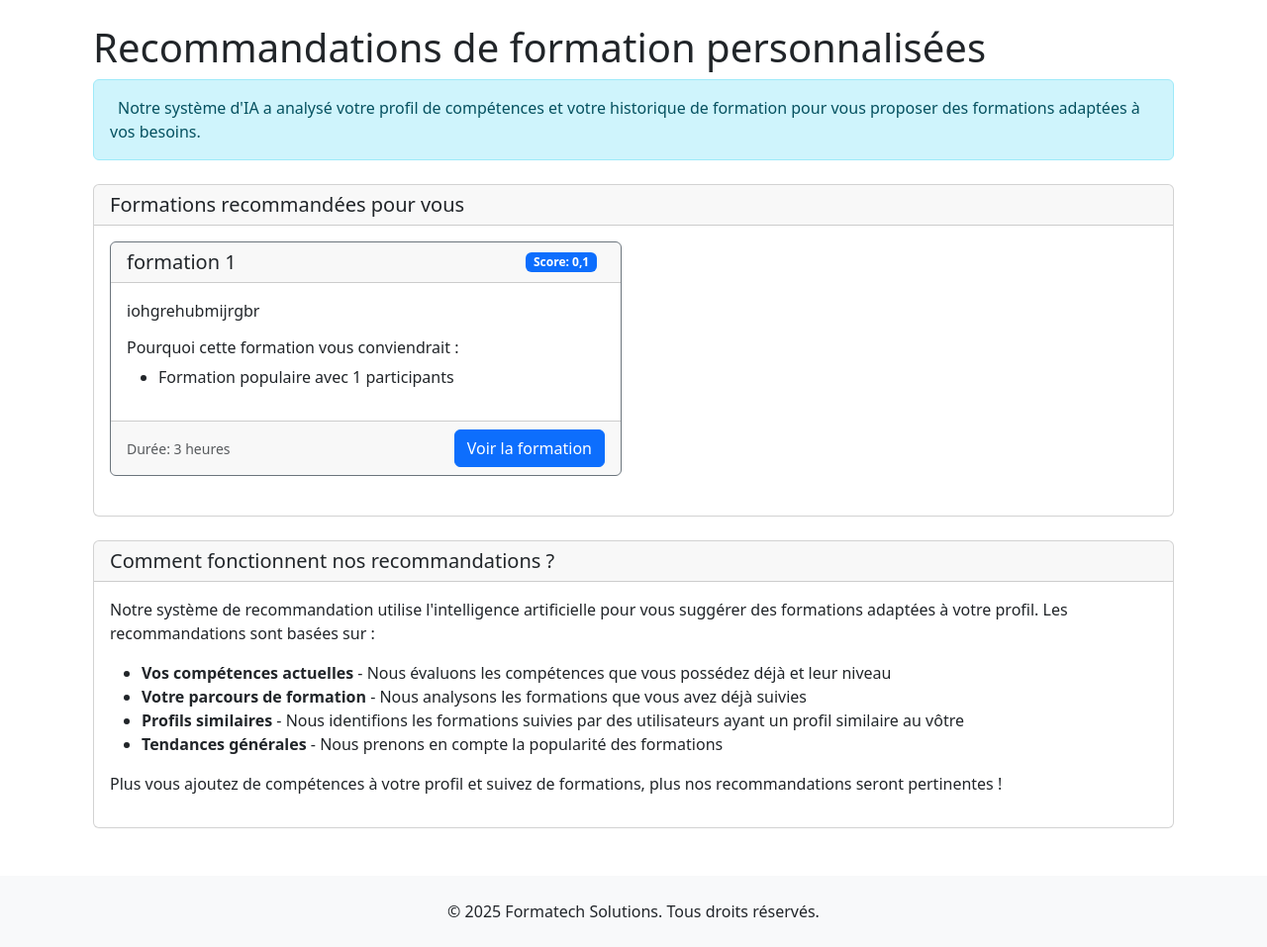
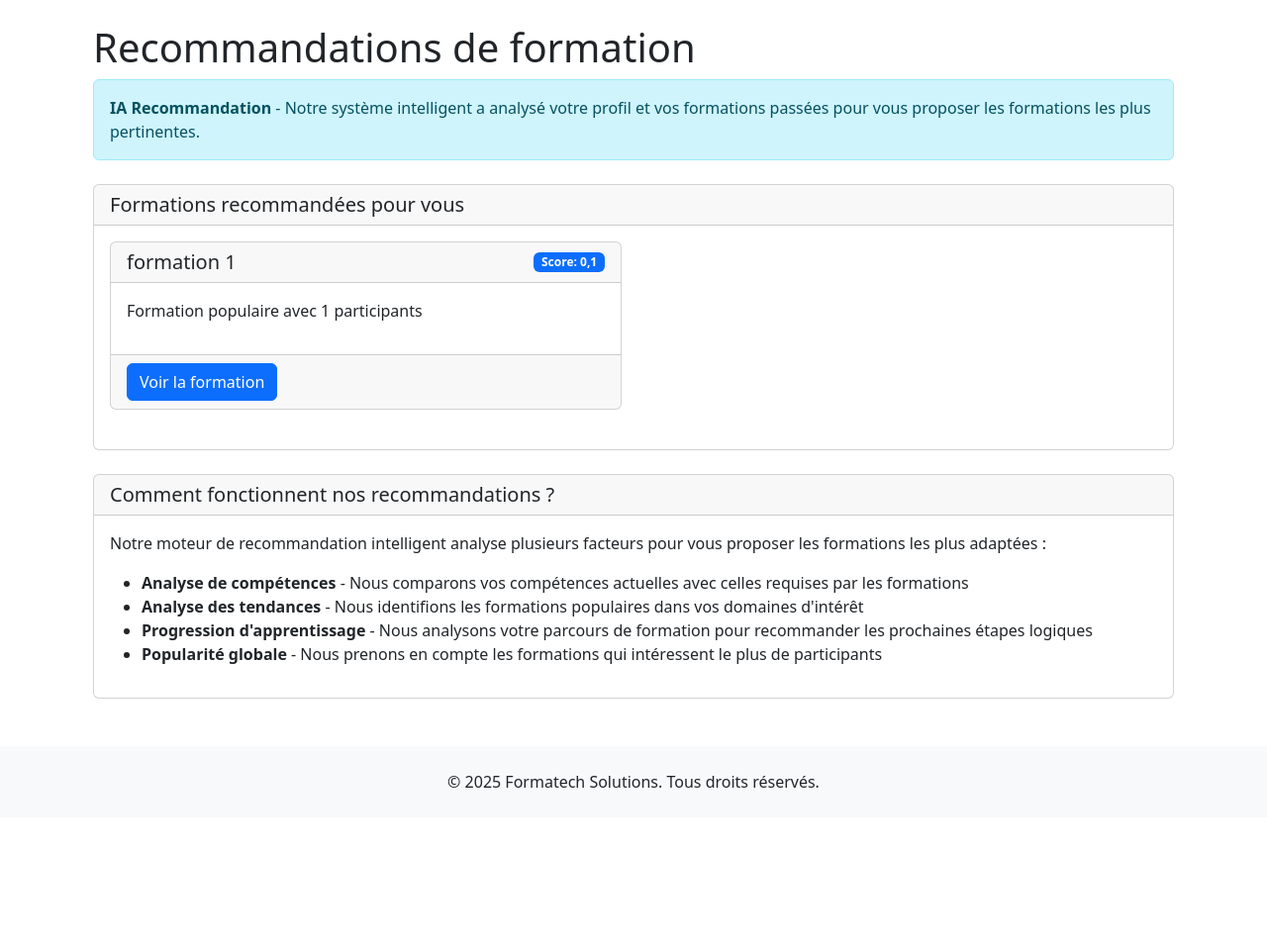
Before and after one commit to Imane143/formatech1, a Django app: page /ai/recommendations/ in a window 1280 px wide. Shown: the part 56-1013 px from the top of the page at 99% size. After the commit the page ends 852 px from the top, so only its background shows below. Run offline with Django 5.2, Linux system fonts and the light colour scheme; a user stored in the database is signed in; data comes from the database, SQL or seed files in the repository; both versions use the stored data as it was after the commit.

Commit message:
3d commit

```diff
--- a/ai_modules/templates/ai_modules/training_recommendations.html
+++ b/ai_modules/templates/ai_modules/training_recommendations.html
@@ -1,16 +1,13 @@
 {% extends "base.html" %}
-{% load ai_filters %}
-
 
 {% block title %}Recommandations de formation{% endblock %}
 
 {% block content %}
 <div class="container">
-    <h1>Recommandations de formation personnalisées</h1>
+    <h1>Recommandations de formation</h1>
 
     <div class="alert alert-info mb-4">
-        <i class="bi bi-lightbulb-fill me-2"></i>
-        Notre système d'IA a analysé votre profil de compétences et votre historique de formation pour vous proposer des formations adaptées à vos besoins.
+        <strong>IA Recommandation</strong> - Notre système intelligent a analysé votre profil et vos formations passées pour vous proposer les formations les plus pertinentes.
     </div>
 
     <div class="card mb-4">
@@ -22,37 +19,15 @@
                 <div class="row">
                     {% for recommendation in recommendations %}
                         <div class="col-md-6 mb-4">
-                            <div class="card h-100 border-{% if recommendation.score > 3 %}success{% elif recommendation.score > 1.5 %}info{% else %}secondary{% endif %}">
+                            <div class="card h-100">
                                 <div class="card-header d-flex justify-content-between align-items-center">
                                     <h5 class="mb-0">{{ recommendation.training.title }}</h5>
-                                    <div class="d-flex align-items-center">
-                                        <span class="badge bg-primary me-2">Score: {{ recommendation.score|floatformat:1 }}</span>
-                                        <div class="star-rating">
-                                            {% for i in "12345" %}
-                                                {% if forloop.counter <= recommendation.score|floatformat:0|add:"0" %}
-                                                    <i class="bi bi-star-fill text-warning"></i>
-                                                {% elif forloop.counter <= recommendation.score|add:"0.5"|floatformat:0|add:"0" %}
-                                                    <i class="bi bi-star-half text-warning"></i>
-                                                {% else %}
-                                                    <i class="bi bi-star text-warning"></i>
-                                                {% endif %}
-                                            {% endfor %}
-                                        </div>
-                                    </div>
+                                    <span class="badge bg-primary">Score: {{ recommendation.score|floatformat:1 }}</span>
                                 </div>
                                 <div class="card-body">
-                                    <p class="card-text">{{ recommendation.training.description|truncatechars:150 }}</p>
-                                    <h6 class="mb-2">Pourquoi cette formation vous conviendrait :</h6>
-                                    <ul>
-                                        {% for reason in recommendation.reason|split:". " %}
-                                            {% if reason %}
-                                                <li>{{ reason }}</li>
-                                            {% endif %}
-                                        {% endfor %}
-                                    </ul>
+                                    <p>{{ recommendation.reason }}</p>
                                 </div>
-                                <div class="card-footer d-flex justify-content-between align-items-center">
-                                    <small class="text-muted">Durée: {{ recommendation.training.duration }} heures</small>
+                                <div class="card-footer">
                                     <a href="{% url 'formation:training_detail' recommendation.training.id %}" class="btn btn-primary">Voir la formation</a>
                                 </div>
                             </div>
@@ -60,10 +35,7 @@
                     {% endfor %}
                 </div>
             {% else %}
-                <div class="alert alert-info">
-                    <p>Aucune recommandation disponible pour le moment. Participez à quelques formations ou ajoutez des compétences à votre profil pour recevoir des recommandations personnalisées.</p>
-                    <a href="{% url 'formation:training_list' %}" class="btn btn-primary mt-2">Explorer les formations</a>
-                </div>
+                <p>Aucune recommandation disponible pour le moment. Participez à quelques formations pour recevoir des recommandations personnalisées.</p>
             {% endif %}
         </div>
     </div>
@@ -73,24 +45,14 @@
             <h5 class="mb-0">Comment fonctionnent nos recommandations ?</h5>
         </div>
         <div class="card-body">
-            <p>Notre système de recommandation utilise l'intelligence artificielle pour vous suggérer des formations adaptées à votre profil. Les recommandations sont basées sur :</p>
+            <p>Notre moteur de recommandation intelligent analyse plusieurs facteurs pour vous proposer les formations les plus adaptées :</p>
             <ul>
-                <li><strong>Vos compétences actuelles</strong> - Nous évaluons les compétences que vous possédez déjà et leur niveau</li>
-                <li><strong>Votre parcours de formation</strong> - Nous analysons les formations que vous avez déjà suivies</li>
-                <li><strong>Profils similaires</strong> - Nous identifions les formations suivies par des utilisateurs ayant un profil similaire au vôtre</li>
-                <li><strong>Tendances générales</strong> - Nous prenons en compte la popularité des formations</li>
+                <li><strong>Analyse de compétences</strong> - Nous comparons vos compétences actuelles avec celles requises par les formations</li>
+                <li><strong>Analyse des tendances</strong> - Nous identifions les formations populaires dans vos domaines d'intérêt</li>
+                <li><strong>Progression d'apprentissage</strong> - Nous analysons votre parcours de formation pour recommander les prochaines étapes logiques</li>
+                <li><strong>Popularité globale</strong> - Nous prenons en compte les formations qui intéressent le plus de participants</li>
             </ul>
-            <p>Plus vous ajoutez de compétences à votre profil et suivez de formations, plus nos recommandations seront pertinentes !</p>
         </div>
     </div>
 </div>
 {% endblock %}
-
-{% block extra_js %}
-<script>
-    // Ajoute une classe CSS pour diviser le texte des raisons en liste
-    document.addEventListener('DOMContentLoaded', function() {
-        // Code pour gérer l'affichage dynamique si nécessaire
-    });
-</script>
-{% endblock %}
--- a/ai_modules/views.py
+++ b/ai_modules/views.py
@@ -92,14 +92,13 @@ def training_skills(request, training_id):
 
 # Fonctions utilitaires
 def generate_recommendations(user):
-    """Génère des recommandations de formation pour un utilisateur basées sur l'IA"""
+    """Génère des recommandations de formation pour un utilisateur avec IA simple"""
     # Supprimer les anciennes recommandations
     Recommendation.objects.filter(user=user).delete()
 
     # Récupérer les compétences de l'utilisateur
     user_skills = UserSkill.objects.filter(user=user)
     user_skill_names = [skill.skill_name.lower() for skill in user_skills]
-    user_skill_levels = {skill.skill_name.lower(): skill.proficiency_level for skill in user_skills}
 
     # Récupérer les formations déjà suivies
     completed_trainings = Training.objects.filter(
@@ -108,39 +107,28 @@ def generate_recommendations(user):
     )
     completed_ids = [t.id for t in completed_trainings]
 
-    # Récupérer toutes les formations disponibles
+    # Récupérer toutes les formations
     trainings = Training.objects.all()
 
-    # Analyser l'historique des formations pour trouver les formations populaires parmi des profils similaires
-    similar_users = []
-    for other_user in User.objects.exclude(id=user.id):
-        # Calculer la similarité entre utilisateurs basée sur les compétences
-        other_skills = UserSkill.objects.filter(user=other_user)
-        other_skill_names = [skill.skill_name.lower() for skill in other_skills]
+    # Initialiser dictionnaire pour stocker les formations les plus populaires par domaine
+    domain_popularity = {}
 
-        # Intersection des compétences
-        common_skills = set(user_skill_names).intersection(set(other_skill_names))
+    # Déterminer la popularité des formations par domaine
+    for training in trainings:
+        # Extraire le domaine (premier mot du titre)
+        domain = training.title.split()[0].lower() if training.title else "general"
 
-        # Calculer un score de similarité (entre 0 et 1)
-        if not user_skill_names or not other_skill_names:
-            similarity = 0
-        else:
-            similarity = len(common_skills) / max(len(user_skill_names), len(other_skill_names))
+        # Calculer la popularité
+        participant_count = Participant.objects.filter(session__training=training).count()
 
-        if similarity > 0.3:  # Seuil de similarité
-            similar_users.append(other_user.id)
+        if domain not in domain_popularity:
+            domain_popularity[domain] = []
 
-    # Formations populaires parmi les utilisateurs similaires
-    popular_among_similar = {}
-    if similar_users:
-        for training in trainings:
-            count = Participant.objects.filter(
-                user_id__in=similar_users,
-                session__training=training,
-                completion_status='COMPLETED'
-            ).count()
-            if count > 0:
-                popular_among_similar[training.id] = count
+        domain_popularity[domain].append((training.id, participant_count))
+
+    # Trier par popularité dans chaque domaine
+    for domain in domain_popularity:
+        domain_popularity[domain].sort(key=lambda x: x[1], reverse=True)
 
     recommendations = []
 
@@ -153,80 +141,74 @@ def generate_recommendations(user):
         score = 0
         match_reason = []
 
-        # 1. Calculer le score basé sur les compétences requises et acquises
+        # 1. Score basé sur la correspondance des compétences
         training_skills = TrainingSkill.objects.filter(training=training)
-        skill_match_score = 0
-        missing_skills = []
+        skill_match = 0
+        skill_gap = 0
 
         for training_skill in training_skills:
-            training_skill_name = training_skill.skill_name.lower()
+            skill_name = training_skill.skill_name.lower()
+            if skill_name in user_skill_names:
+                skill_match += 1
+                match_reason.append(f"Vous possédez déjà la compétence: {training_skill.skill_name}")
+            else:
+                skill_gap += 1
+                match_reason.append(f"Vous pourriez acquérir la compétence: {training_skill.skill_name}")
 
-            # L'utilisateur a déjà cette compétence
-            if training_skill_name in user_skill_names:
-                user_level = user_skill_levels[training_skill_name]
-                required_level = training_skill.minimum_level
+        # Calcul du score de compétence (max 2 points)
+        if training_skills.count() > 0:
+            # Valorise à la fois les compétences correspondantes et les nouvelles
+            skill_score = (skill_match * 0.5 + skill_gap * 1.0) / training_skills.count() * 2
+            score += skill_score
 
-                # Si l'utilisateur a le niveau requis ou plus
-                if user_level >= required_level:
-                    # Bonus plus petit si l'utilisateur est déjà compétent
-                    skill_match_score += 0.3
-                    match_reason.append(f"Vous maîtrisez déjà la compétence: {training_skill.skill_name}")
-                else:
-                    # Bonus pour améliorer une compétence existante
-                    skill_match_score += 0.7
-                    match_reason.append(f"Cette formation vous permettrait d'améliorer votre niveau en {training_skill.skill_name}")
-            else:
-                # Bonus plus élevé pour les nouvelles compétences
-                skill_match_score += 1
-                missing_skills.append(training_skill.skill_name)
+        # 2. Score basé sur la popularité (max 1 point)
+        participant_count = Participant.objects.filter(session__training=training).count()
+        popularity_score = min(participant_count / 10, 1.0)
+        score += popularity_score
 
-        # Ajouter une raison pour les compétences manquantes
-        if missing_skills:
-            match_reason.append(f"Vous pourriez acquérir de nouvelles compétences: {', '.join(missing_skills)}")
-
-        # Normaliser le score de compétence (maximum 3 points)
-        score += min(skill_match_score, 3)
-
-        # 2. Bonus de popularité générale
-        participant_count = Participant.objects.filter(session__training=training).count()
-        popularity_bonus = min(participant_count / 10, 0.7)  # Max bonus of 0.7
-        score += popularity_bonus
-
-        if popularity_bonus > 0:
+        if popularity_score > 0.3:
             match_reason.append(f"Formation populaire avec {participant_count} participants")
 
-        # 3. Bonus pour les formations populaires parmi des profils similaires
-        if training.id in popular_among_similar:
-            similar_bonus = min(popular_among_similar[training.id] / 3, 1.0)  # Max bonus of 1.0
-            score += similar_bonus
-            match_reason.append("Des utilisateurs avec un profil similaire au vôtre ont suivi cette formation")
+        # 3. Score basé sur les tendances du domaine (max 1 point)
+        domain = training.title.split()[0].lower() if training.title else "general"
+        if domain in domain_popularity and len(domain_popularity[domain]) > 0:
+            # Vérifier si cette formation est parmi les plus populaires de son domaine
+            domain_items = domain_popularity[domain]
+            for idx, (train_id, _) in enumerate(domain_items):
+                if train_id == training.id:
+                    # Plus la formation est haute dans le classement, plus le score est élevé
+                    domain_rank_score = 1.0 - (idx / len(domain_items) if len(domain_items) > 1 else 0)
+                    score += domain_rank_score
 
-        # 4. Analyse du titre et de la description pour pertinence contextuelle
-        relevant_terms = [skill.lower() for skill in user_skill_names]
-        relevant_terms.extend(["débutant", "avancé", "intermédiaire"])
+                    if domain_rank_score > 0.5:
+                        match_reason.append(f"Formation tendance dans le domaine {domain.capitalize()}")
+                    break
 
-        title_desc = (training.title + " " + training.description).lower()
-        term_matches = sum(1 for term in relevant_terms if term in title_desc)
-        context_bonus = min(term_matches * 0.1, 0.5)  # Max bonus of 0.5
-        score += context_bonus
+        # 4. Score basé sur la progression logique (1 point)
+        # Regarder si l'utilisateur a complété des formations préalables
+        prerequisites_completed = 0
+        for completed_training in completed_trainings:
+            # Vérifier si le titre de la formation complétée est mentionné dans les prérequis
+            if completed_training.title.lower() in (training.prerequisites or "").lower():
+                prerequisites_completed += 1
+
+        if prerequisites_completed > 0 and training.prerequisites:
+            score += 1.0
+            match_reason.append("Progression logique basée sur vos formations précédentes")
 
         # Normaliser le score final (1-5)
-        final_score = min(max(score, 0), 5)
+        final_score = min(max(score, 0.1), 5.0)
 
-        # Sauvegarder la recommandation si le score est positif
-        if final_score > 0:
-            reason = ". ".join(match_reason)
-            recommendation = Recommendation(
-                user=user,
-                training=training,
-                score=final_score,
-                reason=reason
-            )
-            recommendation.save()
-            recommendations.append(recommendation)
-
-    # Trier les recommandations par score (du plus élevé au plus bas)
-    recommendations.sort(key=lambda x: x.score, reverse=True)
+        # Sauvegarder la recommandation
+        reason = ". ".join(match_reason)
+        recommendation = Recommendation(
+            user=user,
+            training=training,
+            score=final_score,
+            reason=reason
+        )
+        recommendation.save()
+        recommendations.append(recommendation)
 
     return recommendations
 def process_chatbot_query(query, user):
```
Also changed, not shown: db.sqlite3.
